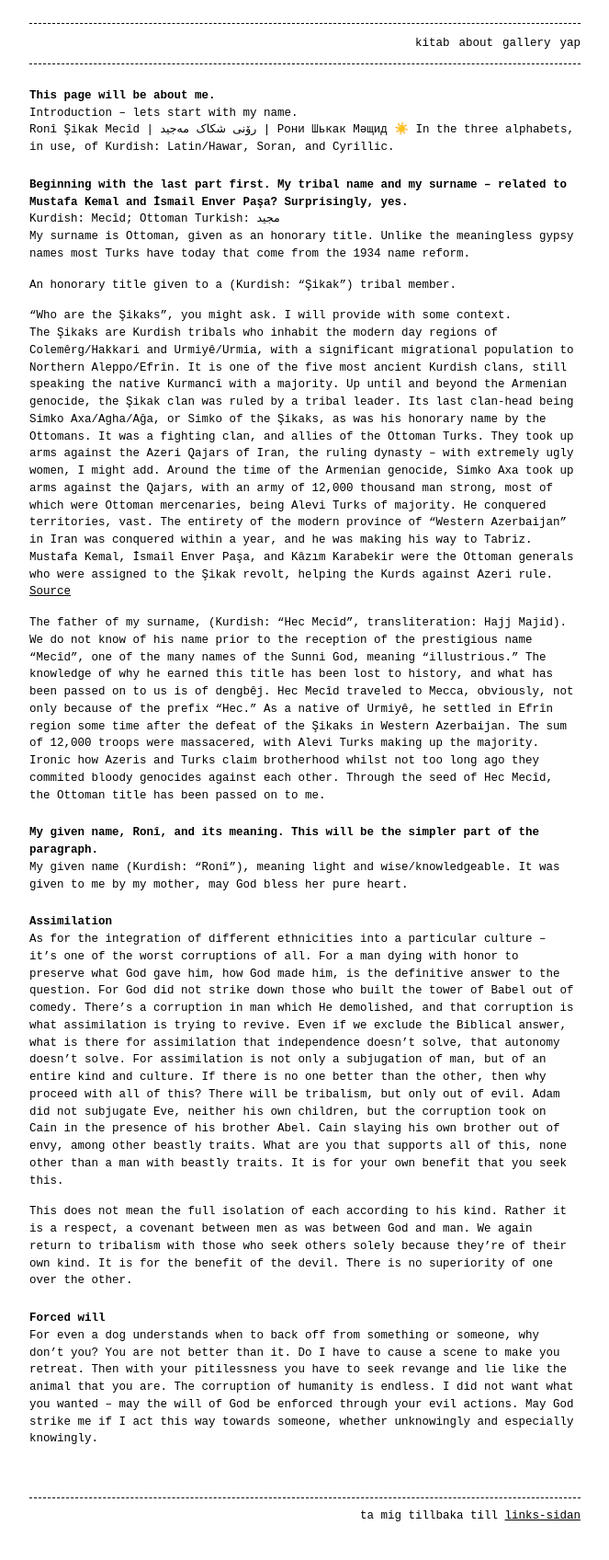
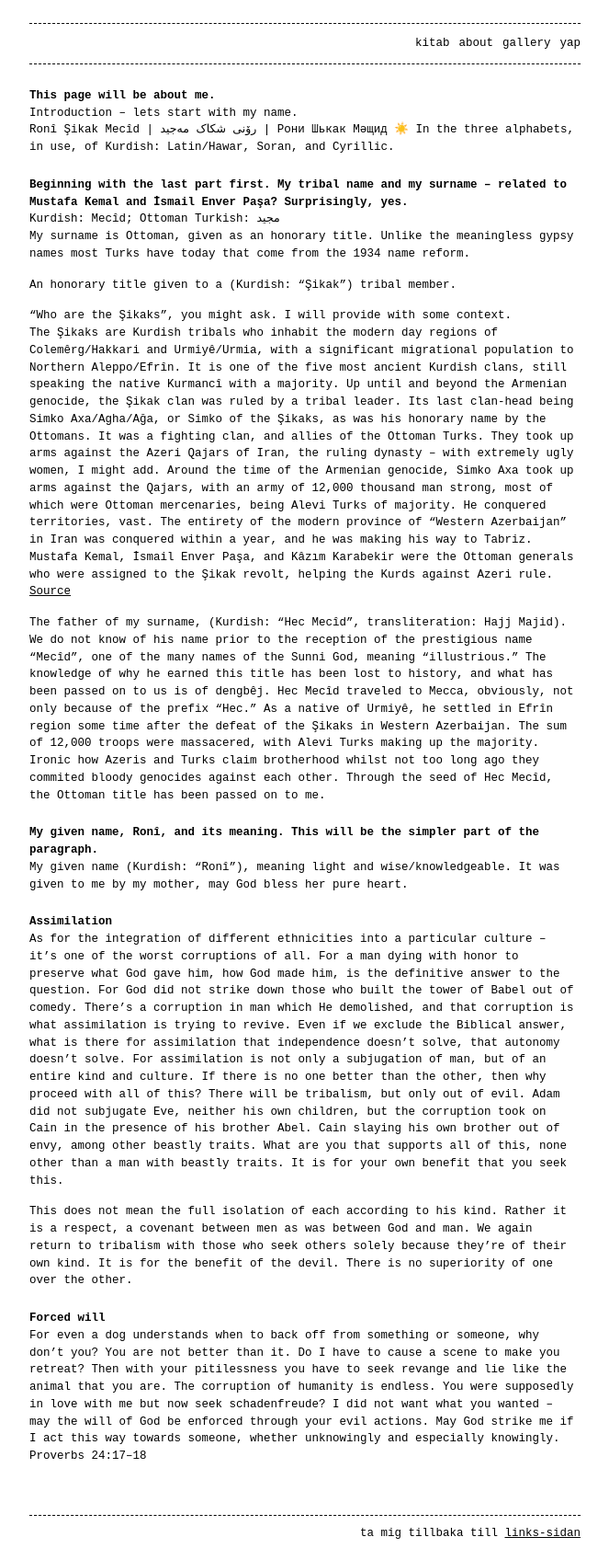
Before and after one commit to ronim-efrin/kitab, a Jekyll site: the page built from index.md, in a window 1280 px wide. Shown: the whole page at 92% size, without its empty margins (308-971 px from the left). Built offline with Jekyll 4.4.1, drawn with Linux system fonts in a browser that asks for light colours.

Commit message:
Update index.md

```diff
--- a/index.md
+++ b/index.md
@@ -27,4 +27,4 @@ As for the integration of different ethnicities into a particular culture – it
 This does not mean the full isolation of each according to his kind. Rather it is a respect, a covenant between men as was between God and man. We again return to tribalism with those who seek others solely because they're of their own kind. It is for the benefit of the devil. There is no superiority of one over the other.
 
 ## Forced will
-For even a dog understands when to back off from something or someone, why don't you? You are not better than it. Do I have to cause a scene to make you retreat. Then with your pitilessness you have to seek revange and lie like the animal that you are. The corruption of humanity is endless. I did not want what you wanted – may the will of God be enforced through your evil actions. May God strike me if I act this way towards someone, whether unknowingly and especially knowingly.
+For even a dog understands when to back off from something or someone, why don't you? You are not better than it. Do I have to cause a scene to make you retreat? Then with your pitilessness you have to seek revange and lie like the animal that you are. The corruption of humanity is endless. You were supposedly in love with me but now seek schadenfreude? I did not want what you wanted – may the will of God be enforced through your evil actions. May God strike me if I act this way towards someone, whether unknowingly and especially knowingly. Proverbs 24:17–18
```
